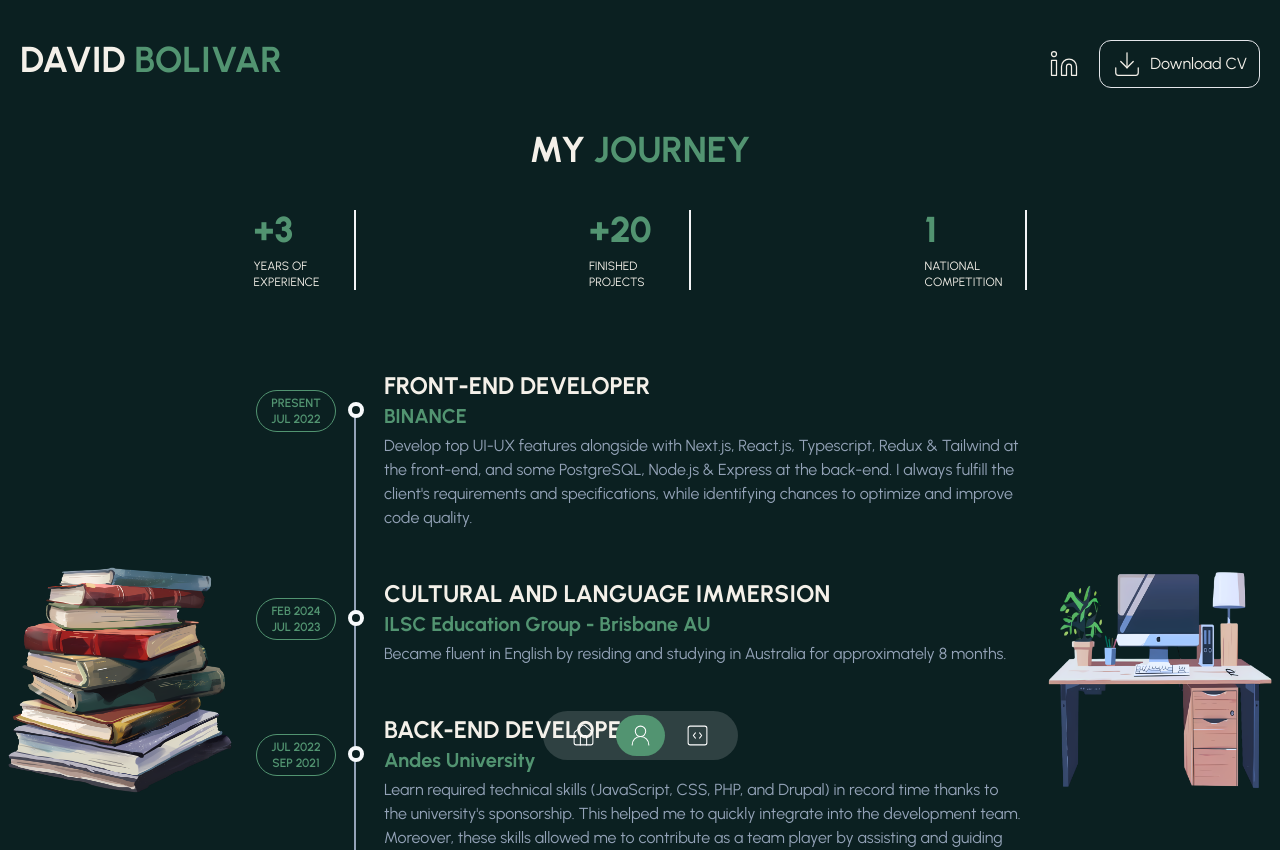
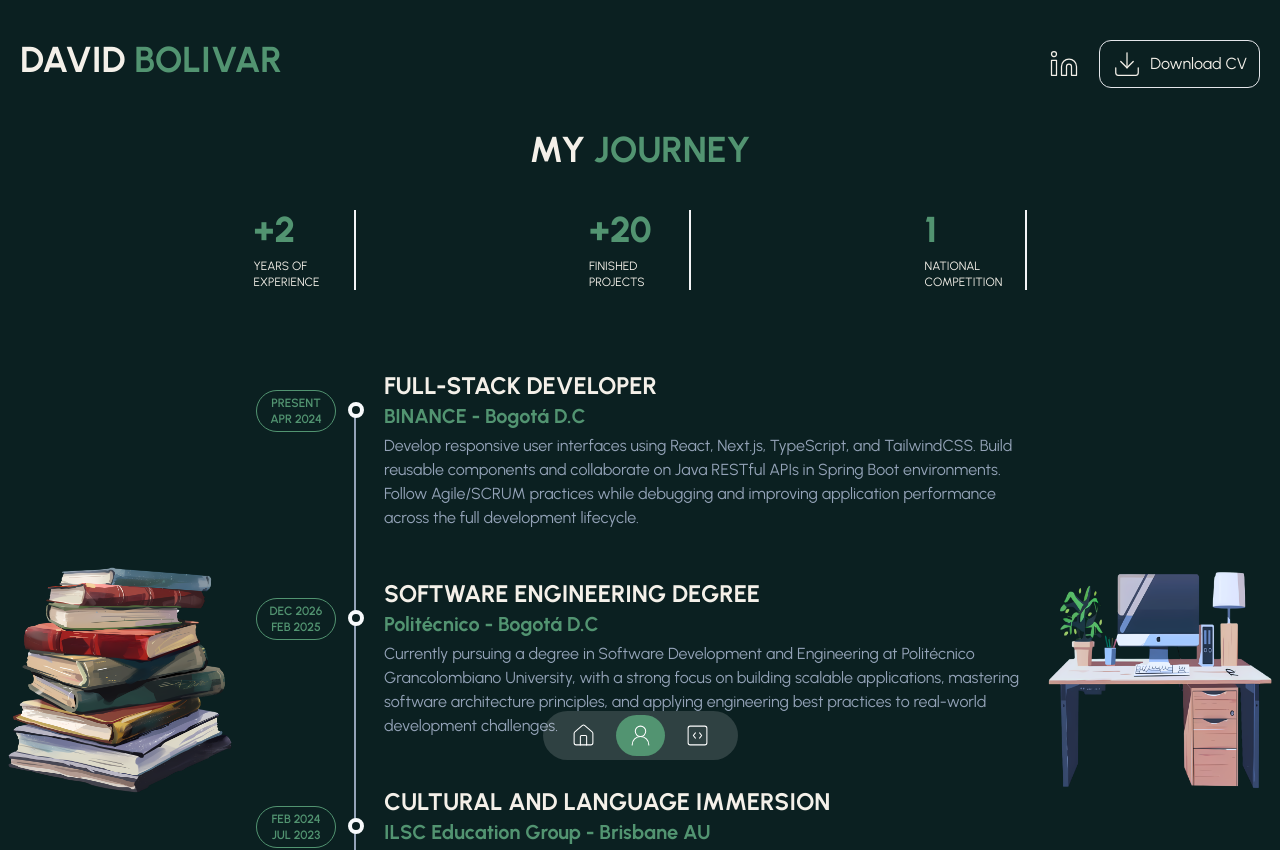
Before and after one commit to JabosCOL/Portfolio, a Next.js app: page /about-me in a window 1280 px wide. Shown: the top 850 px of the page. Built offline with nearby package versions, Linux system fonts and the light colour scheme.

Commit message:
Update data.tsx
Update and add skill svgs

```diff
--- a/data.tsx
+++ b/data.tsx
@@ -71,35 +71,46 @@ export const skills = [
     {
         id: 9,
         url: "skills-9.svg"
+    },
+    {
+        id: 10,
+        url: "skills-10.svg"
     }
 ]
 
 export const timeLime = [
     {
         id: 1,
-        title: "Front-end Developer",
-        subtitle: "BINANCE",
-        description: "Develop top UI-UX features alongside with Next.js, React.js, Typescript, Redux & Tailwind at the front-end, and some PostgreSQL, Node.js & Express at the back-end. I always fulfill the client's requirements and specifications, while identifying chances to optimize and improve code quality.",
-        date: "Present Jul 2022",
+        title: "Full-stack Developer",
+        subtitle: "BINANCE - Bogotá D.C",
+        description: "Develop responsive user interfaces using React, Next.js, TypeScript, and TailwindCSS. Build reusable components and collaborate on Java RESTful APIs in Spring Boot environments. Follow Agile/SCRUM practices while debugging and improving application performance across the full development lifecycle.",
+        date: "Present Apr 2024",
     },
     {
         id: 2,
+        title: "Software engineering degree",
+        subtitle: "Politécnico - Bogotá D.C",
+        description: "Currently pursuing a degree in Software Development and Engineering at Politécnico Grancolombiano University, with a strong focus on building scalable applications, mastering software architecture principles, and applying engineering best practices to real-world development challenges.",
+        date: "Dec 2026 Feb 2025",
+    },
+    {
+        id: 3,
         title: "Cultural and language immersion",
         subtitle: "ILSC Education Group - Brisbane AU",
-        description: "Became fluent in English by residing and studying in Australia for approximately 8 months.",
+        description: "I took a career break to boost my professional profile by moving to Brisbane, Australia. While there, I immersed myself in the local culture and language to improve my English and gain valuable communication and cross-cultural skills—great assets for working in international environments.",
         date: "Feb 2024 Jul 2023",
     },
     {
-        id: 3,
+        id: 4,
         title: "Back-end Developer",
-        subtitle: "Andes University",
+        subtitle: "Andes University - Bogotá D.C",
         description: "Learn required technical skills (JavaScript, CSS, PHP, and Drupal) in record time thanks to the university's sponsorship. This helped me to quickly integrate into the development team. Moreover, these skills allowed me to contribute as a team player by assisting and guiding new members of our team. As a result, the overall delivery of approved tickets increased.",
         date: "Jul 2022 Sep 2021",
     },
     {
-        id: 4,
+        id: 5,
         title: "Higher Diploma - Software Engineering",
-        subtitle: "SENA Institute",
+        subtitle: "SENA Institute - Bogotá D.C",
         description: "Became an enthusiast software engineer, focusing on databases and web project planning. Thanks to my good grades and engagement in the tech industry, I was called to join Microsoft's AZ-900 apprenticeship program for cloud services with Azure, and soon after, I encouraged myself to participate in the national competition SenaSoft in the category of web development, where I learned to develop and manage a project in a practical setting along with my teammates. Moreover, I was contacted by the Andes University to begin my career journey.",
         date: "Jun 2022 Mar 2019",
     },
@@ -108,7 +119,7 @@ export const timeLime = [
 export const counter = [
     {
         id: 0,
-        endCounter: 3,
+        endCounter: 2,
         text: "Years of experience",
     },
     {
```
